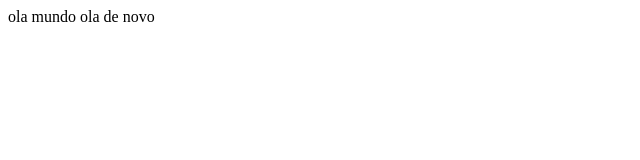
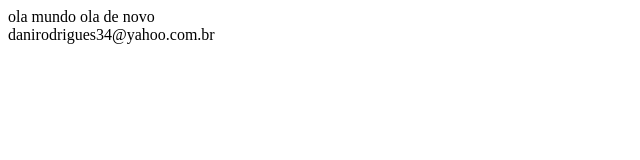
Before and after one commit to DaniRod03/projeto-git1, a plain HTML site: page index.html in a window 1280 px wide. Shown: the whole page, without its empty margins (0-640 px from the left). Drawn offline with Linux system fonts and the light colour scheme.

Commit message:
Inseri uma div contendo meu email

```diff
--- a/index.html
+++ b/index.html
@@ -1,3 +1,4 @@
 
 ola mundo
  ola de novo
+ <div> danirodrigues34@yahoo.com.br </div>
```
